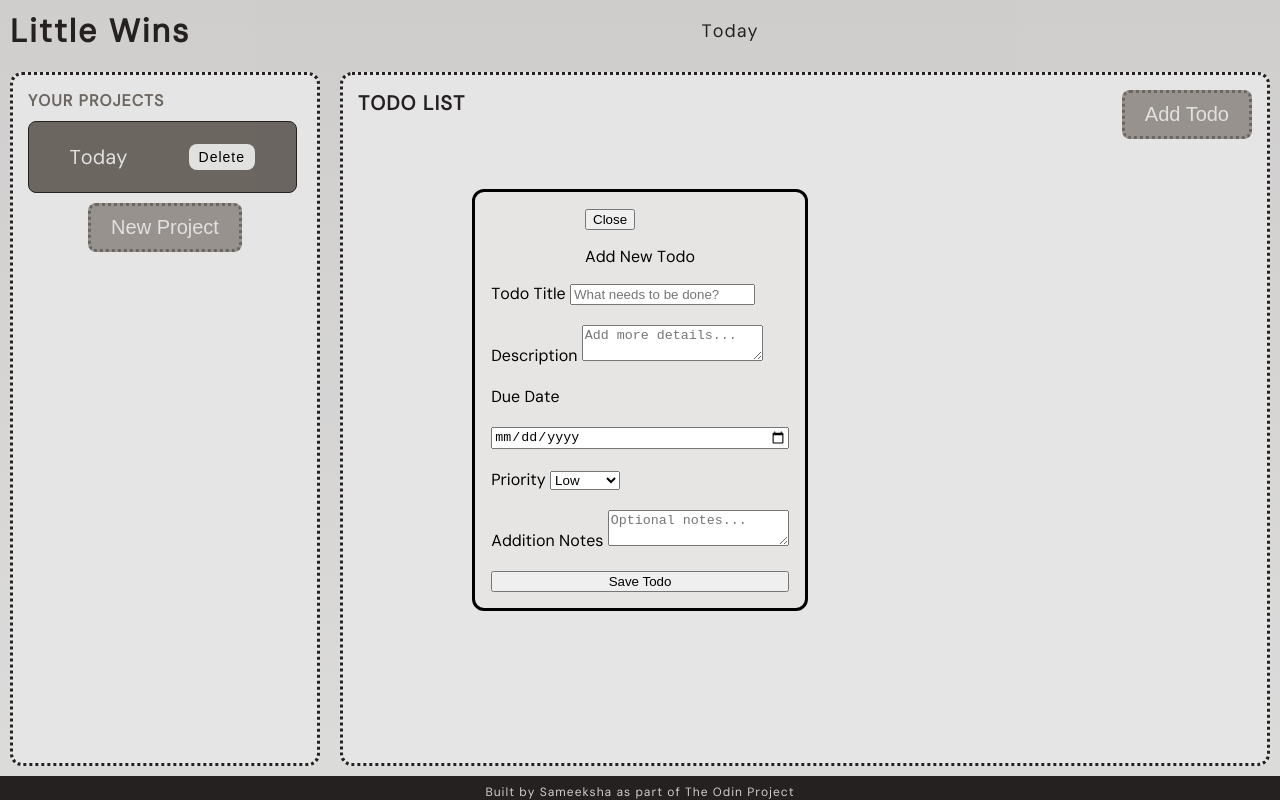
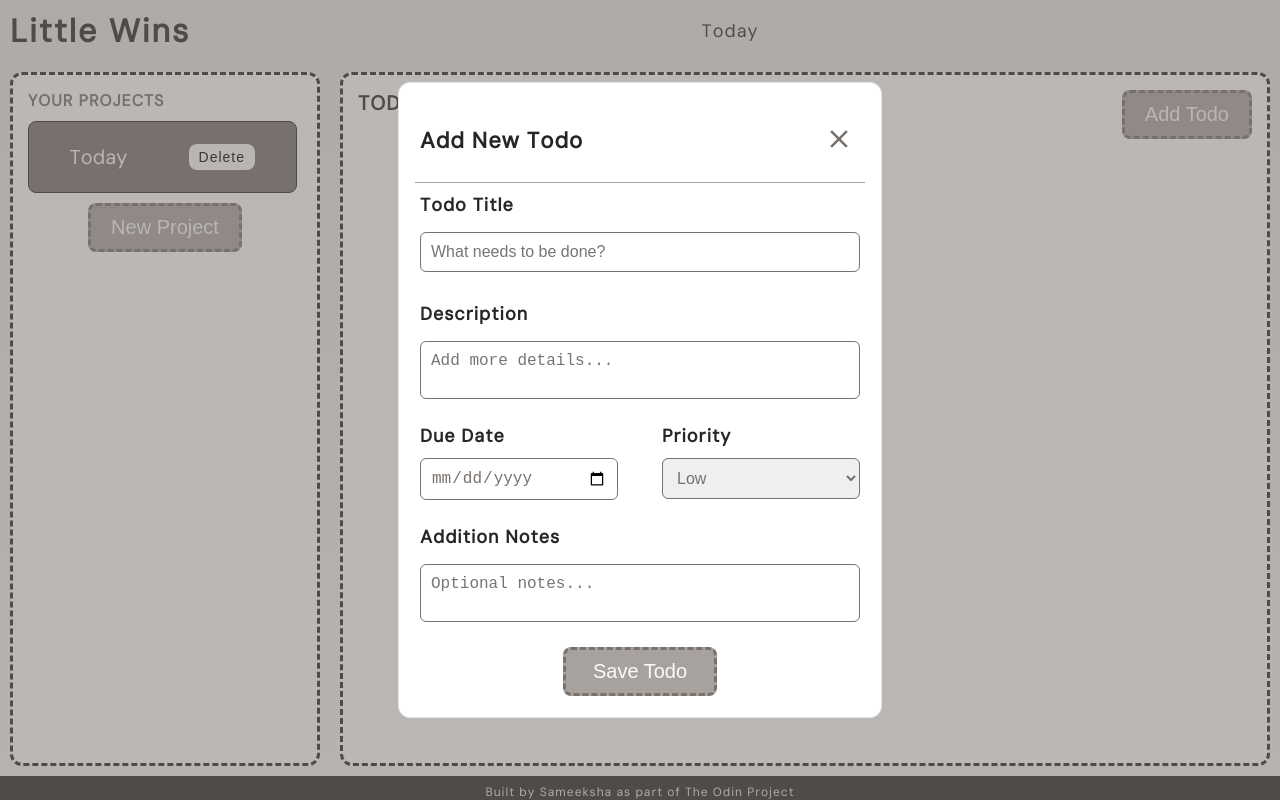
Before and after one commit to sameeksha-dalvi/little-wins, a website built with webpack: page src/template.html in a window 1280 px wide. Both pictures are taken after a click on the button "Add Todo". Built offline with nearby package versions, Linux system fonts and the light colour scheme.

Commit message:
style: align and adjust dialog input field styles

```diff
--- a/src/index.js
+++ b/src/index.js
@@ -9,6 +9,7 @@ addTodoBtn.addEventListener('click', function () {
     todoModal.showModal();
 });
 
-closetodoModal.addEventListener('click',function(){
+closetodoModal.addEventListener('click',function (){
     todoModal.close();
+    console.log("close modal clicked")
 });
--- a/src/styles.css
+++ b/src/styles.css
@@ -22,40 +22,46 @@
     --footer-text: #E7E5E4;
 }
 
-body{
-    background-image: linear-gradient(to bottom, var(--hero-gradient-start), var(--hero-gradient-end)) ;
+body {
+    background-image: linear-gradient(to bottom, var(--hero-gradient-start), var(--hero-gradient-end));
     color: var(--heading-color);
     margin: 0;
     display: flex;
     flex-direction: column;
     height: 100vh;
-    font-family: DM Sans,system-ui, -apple-system, BlinkMacSystemFont, 'Segoe UI', Roboto, Oxygen, Ubuntu, Cantarell, 'Open Sans', 'Helvetica Neue', sans-serif;
+    font-family: DM Sans, system-ui, -apple-system, BlinkMacSystemFont, 'Segoe UI', Roboto, Oxygen, Ubuntu, Cantarell, 'Open Sans', 'Helvetica Neue', sans-serif;
 }
 
-header{
+svg {
+    width: 30px;
+    height: auto;
+}
+
+header {
     display: flex;
     align-items: center;
     padding: 10px;
 }
 
-.header-center{
+.header-center {
     flex: 1;
     text-align: center;
 }
 
-#title{
+#title {
     font-size: 32px;
     letter-spacing: 2px;
     font-weight: 600;
 }
 
-#current-project,#current-project-name{
+#current-project,
+#current-project-name {
     font-size: 18px;
     font-weight: 500;
     letter-spacing: 1px;
 }
 
-.content-container{
+.content-container {
     flex: 1;
     padding: 10px;
     display: grid;
@@ -63,35 +69,41 @@ header{
     gap: 20px;
 }
 
-.project-section,.todos-section{
-    border: 3px dotted var(--heading-color);
+.project-section,
+.todos-section {
+    border: 3px dashed var(--heading-color);
     background-color: var(--card-bg);
     border-radius: 12px;
     padding: 5px;
     text-align: center;
 }
-.todos-header{
+
+.todos-header {
     display: flex;
     justify-content: space-between;
     padding: 10px;
 }
 
-#add-todo-btn,#add-project-btn{
+#add-todo-btn,
+#add-project-btn,
+#save-todo-btn {
     background-color: var(--primary-button);
     border: none;
     padding: 10px 20px;
     color: var(--background);
     font-size: 20px;
     border-radius: 8px;
-    border: 3px dotted var(--subtext-color);
+    border: 3px dashed var(--subtext-color);
 }
 
-#add-todo-btn:hover,#add-project-btn:hover{
+#add-todo-btn:hover,
+#add-project-btn:hover,
+#save-todo-btn:hover {
     background-color: var(--primary-button-hover);
     border-color: var(--heading-color);
 }
 
-.project-section-header{
+.project-section-header {
     display: flex;
     flex-direction: column;
     gap: 10px;
@@ -99,7 +111,7 @@ header{
     align-items: flex-start;
 }
 
-.project-section-header > h2{
+.project-section-header>h2 {
     font-size: 16px;
     letter-spacing: 1px;
     padding: 0;
@@ -109,14 +121,14 @@ header{
 
 }
 
-#todo-project-name{
+#todo-project-name {
     font-size: 20px;
     text-transform: uppercase;
     letter-spacing: 1px;
     font-weight: 600;
 }
 
-.current-project-sidebar{
+.current-project-sidebar {
     border: 1px solid var(--footer-bg);
     display: flex;
     justify-content: space-around;
@@ -130,7 +142,7 @@ header{
     font-size: 20px;
 }
 
-#delete-project-btn{
+#delete-project-btn {
     background-color: var(--background);
     border: none;
     padding: 5px 10px;
@@ -139,26 +151,111 @@ header{
     letter-spacing: 1px;
 }
 
-#delete-project-btn:hover{
+#delete-project-btn:hover {
     background-color: var(--hero-gradient-start);
 }
 
-#add-todo-modal{
-    display: flex;
-    flex-direction: column;
-    align-items: center;
-    justify-content: center;
-    background-color: var(--hero-gradient-start);
+#add-todo-modal {
+    width: 450px;
+    background-color: var(--card-bg);
+    border: 1px solid var(--hero-gradient-start);
     border-radius: 12px;
+    color: var(--heading-color);
+
 }
 
-#add-todo-form{
+#add-todo-modal::backdrop {
+    background-color: var(--subtext-color);
+    opacity: 0.5;
+}
+
+#add-todo-form {
     display: flex;
     flex-direction: column;
     gap: 20px;
+    align-items: center;
+    padding: 5px;
 }
 
-footer{
+.add-todo-header {
+    display: flex;
+    justify-content: space-between;
+    border-bottom: 1px solid var(--primary-button);
+    padding: 5px;
+}
+
+.add-todo-header>p {
+    font-size: 22px;
+    font-weight: 600;
+    letter-spacing: 1px;
+}
+
+#close-add-todo {
+    background: none;
+    border: none;
+}
+
+#close-add-todo>svg {
+    color: var(--cta-bg);
+}
+
+#close-add-todo>svg:hover {
+    color: var(--footer-bg);
+}
+
+#save-todo-btn {
+    width: 35%;
+}
+
+.todo-title-div,
+.todo-desc-div {
+    width: 100%;
+    display: flex;
+    flex-direction: column;
+    gap: 15px;
+    padding: 5px;
+}
+
+.date-priority-div {
+    width: 100%;
+    display: flex;
+    justify-content: space-between;
+}
+
+.date-priority-div>div,
+.date-priority-div>div>div {
+    display: flex;
+    flex-direction: column;
+    width: 45%;
+    gap: 10px;
+}
+
+.todo-label {
+    font-size: 18px;
+    font-weight: 600;
+    letter-spacing: 1px;
+    color: var(--heading-color);
+}
+
+.todo-input {
+    padding: 10px;
+    font-size: 16px;
+    border-radius: 6px;
+    border: 1px solid var(--subtext-color);
+
+    color: var(--subtext-color);
+}
+
+.todo-input:focus{
+    border-color:   var(--footer-bg);
+    outline: none;
+}
+
+textarea {
+    resize: none;
+}
+
+footer {
     text-align: center;
     padding-top: 8px;
     font-size: 12px;
--- a/src/template.html
+++ b/src/template.html
@@ -37,33 +37,51 @@
             </div>
         </div>
         <dialog id="add-todo-modal">
-            <div>
-                <button id="close-add-todo">Close</button>
+            <div class="add-todo-header">
                 <p>Add New Todo</p>
+                <button id="close-add-todo"><svg xmlns="http://www.w3.org/2000/svg" viewBox="0 0 24 24"
+                        fill="currentColor">
+                        <title>close</title>
+                        <path
+                            d="M19,6.41L17.59,5L12,10.59L6.41,5L5,6.41L10.59,12L5,17.59L6.41,19L12,13.41L17.59,19L19,17.59L13.41,12L19,6.41Z" />
+                    </svg></button>
             </div>
             <form action="" id="add-todo-form">
-                <label>Todo Title
-                    <input type="text" placeholder="What needs to be done?">
-                </label>
+                <div class="todo-title-div">
+                    <label class="todo-label" for="todo-title">Todo Title</label>
+                    <input class="todo-input" id="todo-title" type="text" placeholder="What needs to be done?">
+                </div>
+                <div class="todo-desc-div">
+                    <label class="todo-label" for="todo-desc">Description</label>
+                    <textarea class="todo-input" name="" id="todo-desc" placeholder="Add more details..."></textarea>
+                </div>
 
-                <label for="">Description
-                    <textarea name="" id="" placeholder="Add more details..."></textarea>
-                </label>
+                <div class="date-priority-div">
+                    <div>
+                        <label class="todo-label" for="">Due Date</label>
+                        <input class="todo-input" type="date">
+                    </div>
+                    <div>
+                        <label class="todo-label">Priority</label>
+                        <select class="todo-input" name="" id="">
+                            <option value="">Low</option>
+                            <option value="">Medium</option>
+                            <option value="">High</option>
+                        </select>
+                    </div>
 
-                <label for="">Due Date</label>
-                <input type="date">
-                <label>Priority
-                    <select name="" id="">
-                        <option value="">Low</option>
-                        <option value="">Medium</option>
-                        <option value="">High</option>
-                    </select></label>
-                <label for="">Addition Notes
-                    <textarea name="" id="" placeholder="Optional notes..."></textarea>
+                </div>
+                <div class="todo-desc-div">
+                    <label class="todo-label" for="">Addition Notes</label>
+                    <textarea class="todo-input" name="" id="" placeholder="Optional notes..."></textarea>
 
-                </label>
 
-                <button>Save Todo</button>
+                </div>
+
+
+
+
+                <button id="save-todo-btn">Save Todo</button>
             </form>
 
         </dialog>
```
Lines whose indentation alone changed are shown as unchanged.
